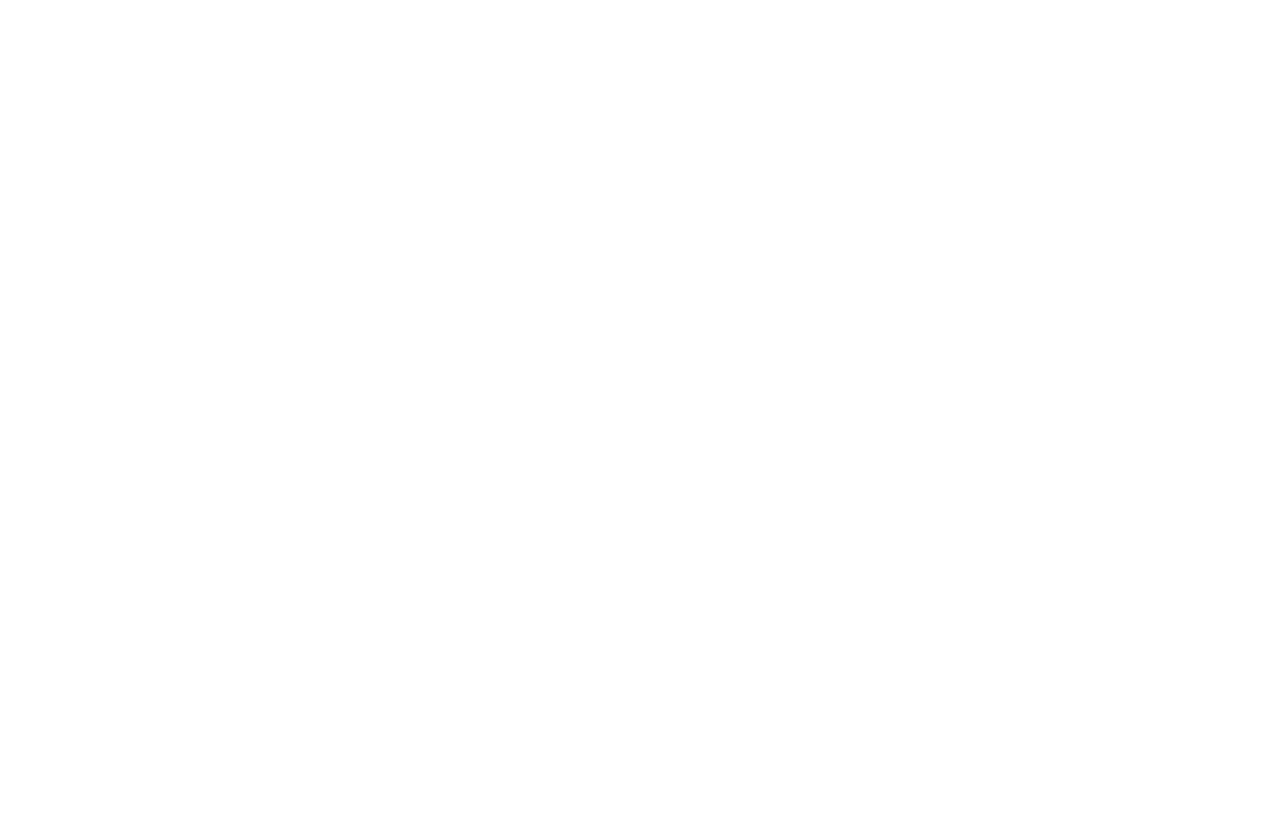
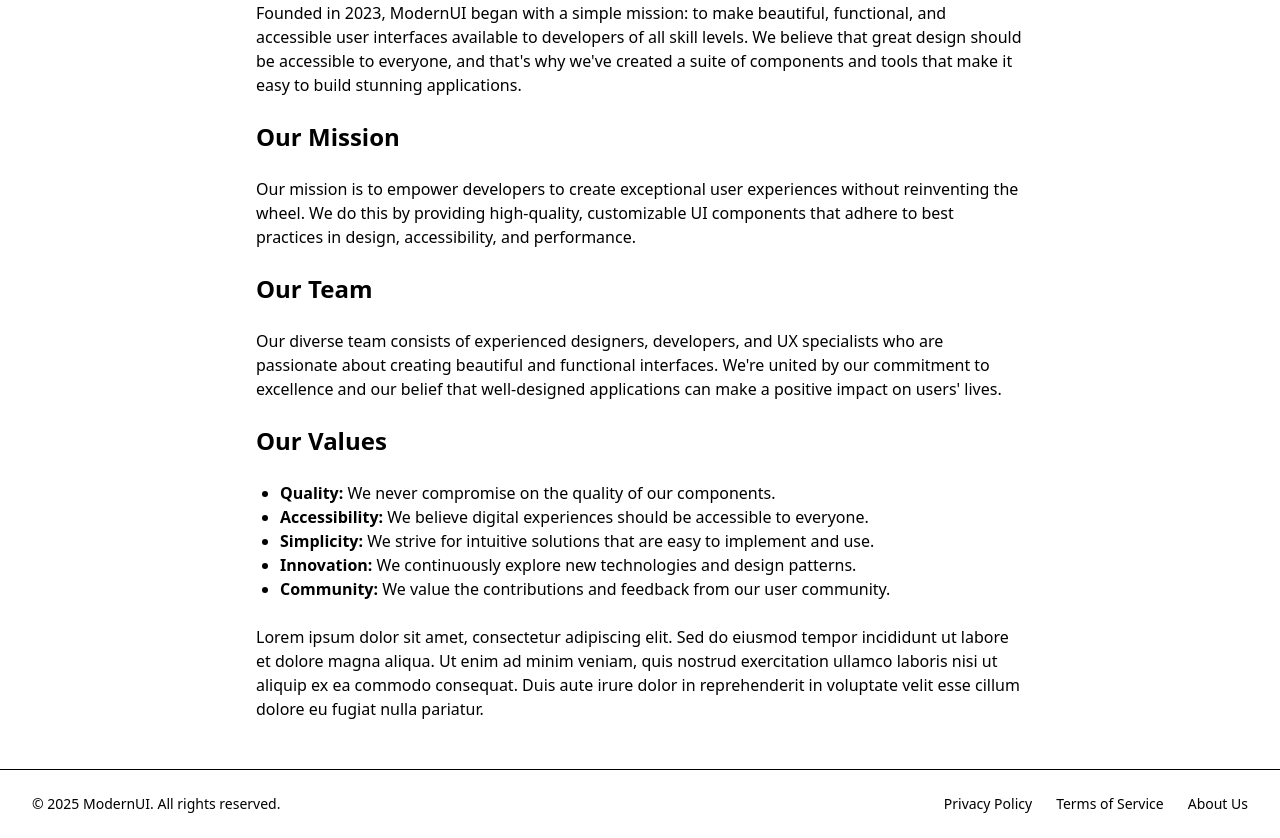
Before and after one commit to MohamedAdelElBaik/promp-tech-task, a React (Vite) app: page /about in a window 1280 px wide. Shown: the part 580-1418 px from the top of the page. Before the commit the page ends 800 px from the top, so only its background shows below. Built offline with nearby package versions, Linux system fonts and the light colour scheme.

Commit message:
STYLE: about us page

```diff
--- a/src/pages/about.tsx
+++ b/src/pages/about.tsx
@@ -1,3 +1,84 @@
+import { Layout } from "@/components/layout";
+
 export default function AboutPage() {
-  return <div>hello there</div>;
+  return (
+    <Layout>
+      <div className="container mx-auto px-4 py-12 sm:px-6 lg:px-8">
+        <div className="max-w-3xl mx-auto">
+          <h1 className="text-4xl font-bold text-center mb-8">About Us</h1>
+
+          {/* Banner Image */}
+          <div className="rounded-lg overflow-hidden mb-10">
+            <img
+              src="https://images.pexels.com/photos/3182812/pexels-photo-3182812.jpeg?auto=compress&cs=tinysrgb&w=1260&h=750&dpr=2"
+              alt="Our team collaborating"
+              className="w-full h-[300px] object-cover"
+            />
+          </div>
+
+          <div className="space-y-6 prose prose-neutral dark:prose-invert max-w-none">
+            <h2 className="text-2xl font-semibold">Our Story</h2>
+            <p>
+              Founded in 2023, ModernUI began with a simple mission: to make
+              beautiful, functional, and accessible user interfaces available to
+              developers of all skill levels. We believe that great design
+              should be accessible to everyone, and that's why we've created a
+              suite of components and tools that make it easy to build stunning
+              applications.
+            </p>
+
+            <h2 className="text-2xl font-semibold">Our Mission</h2>
+            <p>
+              Our mission is to empower developers to create exceptional user
+              experiences without reinventing the wheel. We do this by providing
+              high-quality, customizable UI components that adhere to best
+              practices in design, accessibility, and performance.
+            </p>
+
+            <h2 className="text-2xl font-semibold">Our Team</h2>
+            <p>
+              Our diverse team consists of experienced designers, developers,
+              and UX specialists who are passionate about creating beautiful and
+              functional interfaces. We're united by our commitment to
+              excellence and our belief that well-designed applications can make
+              a positive impact on users' lives.
+            </p>
+
+            <h2 className="text-2xl font-semibold">Our Values</h2>
+            <ul className="list-disc pl-6">
+              <li>
+                <strong>Quality:</strong> We never compromise on the quality of
+                our components.
+              </li>
+              <li>
+                <strong>Accessibility:</strong> We believe digital experiences
+                should be accessible to everyone.
+              </li>
+              <li>
+                <strong>Simplicity:</strong> We strive for intuitive solutions
+                that are easy to implement and use.
+              </li>
+              <li>
+                <strong>Innovation:</strong> We continuously explore new
+                technologies and design patterns.
+              </li>
+              <li>
+                <strong>Community:</strong> We value the contributions and
+                feedback from our user community.
+              </li>
+            </ul>
+
+            <p>
+              Lorem ipsum dolor sit amet, consectetur adipiscing elit. Sed do
+              eiusmod tempor incididunt ut labore et dolore magna aliqua. Ut
+              enim ad minim veniam, quis nostrud exercitation ullamco laboris
+              nisi ut aliquip ex ea commodo consequat. Duis aute irure dolor in
+              reprehenderit in voluptate velit esse cillum dolore eu fugiat
+              nulla pariatur.
+            </p>
+          </div>
+        </div>
+      </div>
+    </Layout>
+  );
 }
```
